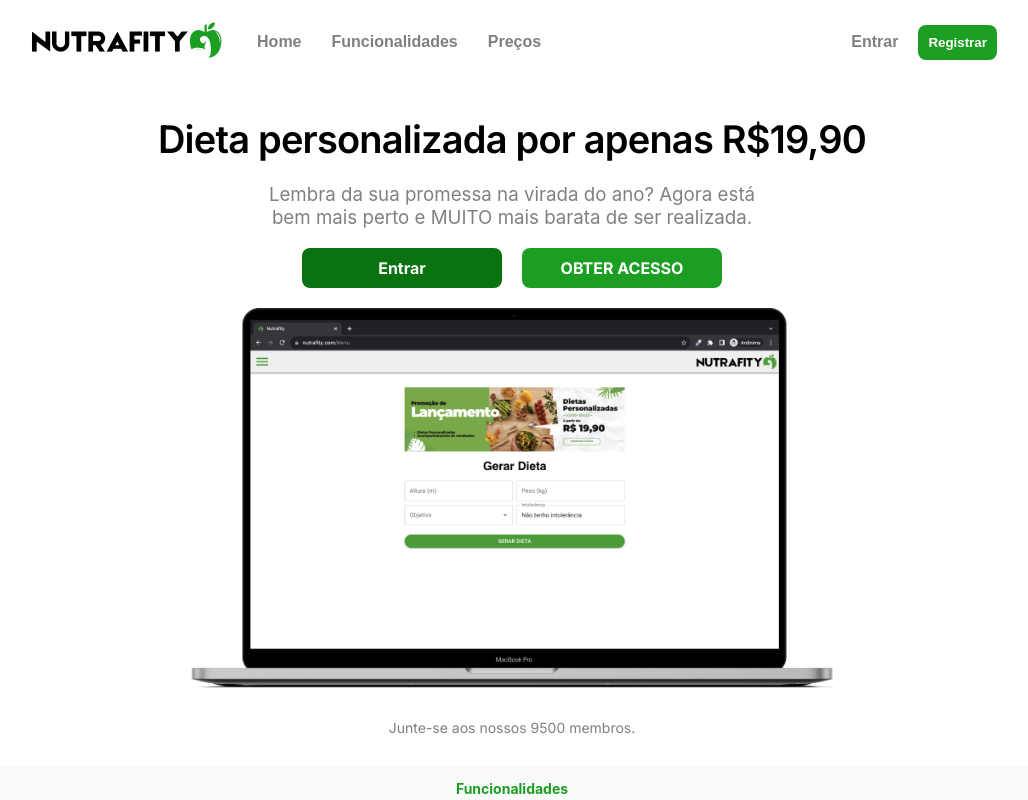
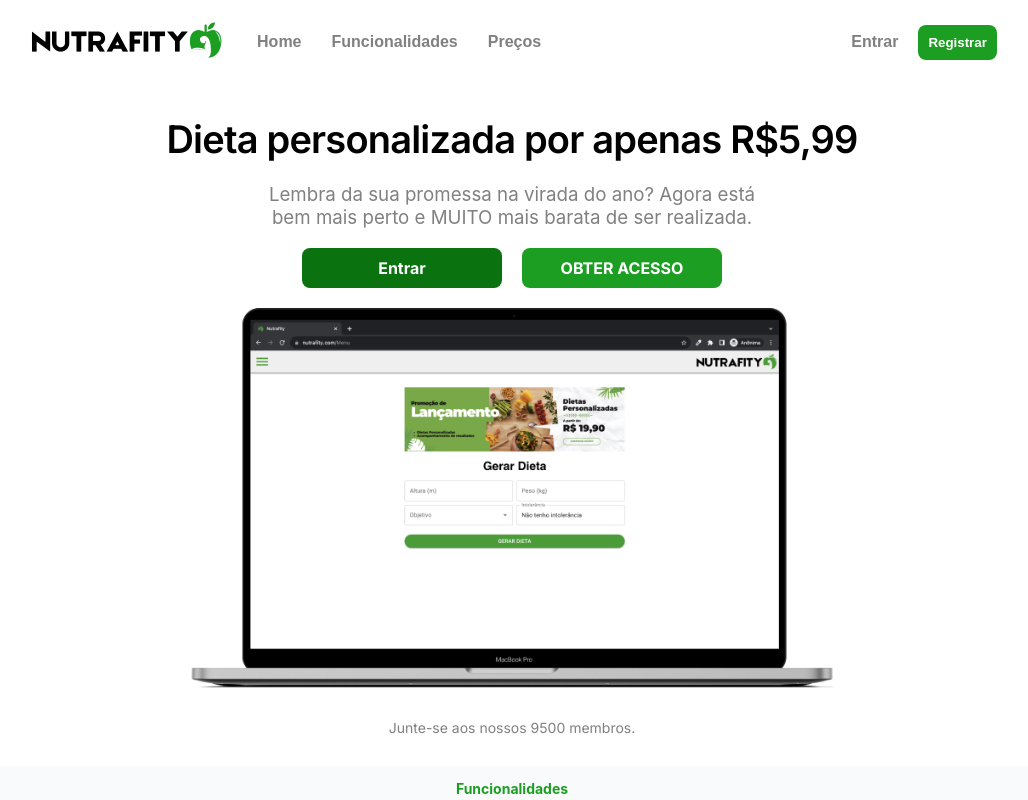
Before and after one commit to theofurtado05/nutralia, a React (Create React App) app: page / in a window 1280 px wide. Shown: the top 800 px of the page, without its empty margins (128-1156 px from the left). Built offline with nearby package versions, Linux system fonts and the light colour scheme; no server answers; what @react-pdf/renderer would draw is missing.

Commit message:
new price

```diff
--- a/src/pages/LandingPage/index.jsx
+++ b/src/pages/LandingPage/index.jsx
@@ -59,7 +59,7 @@ const LandingPage = () => {
             <HeaderLp/>
 
             <FirstSection id="0">
-                <h1>Dieta personalizada por apenas R$19,90</h1>
+                <h1>Dieta personalizada por apenas R$5,99</h1>
                 <h3>Lembra da sua promessa na virada do ano? Agora está bem mais perto e MUITO mais barata de ser realizada.</h3>
 
                 <div className="btActions" style={{display: 'flex', alignItems: 'center', justifyContent: 'space-around', gap: '20px'}}>
```
